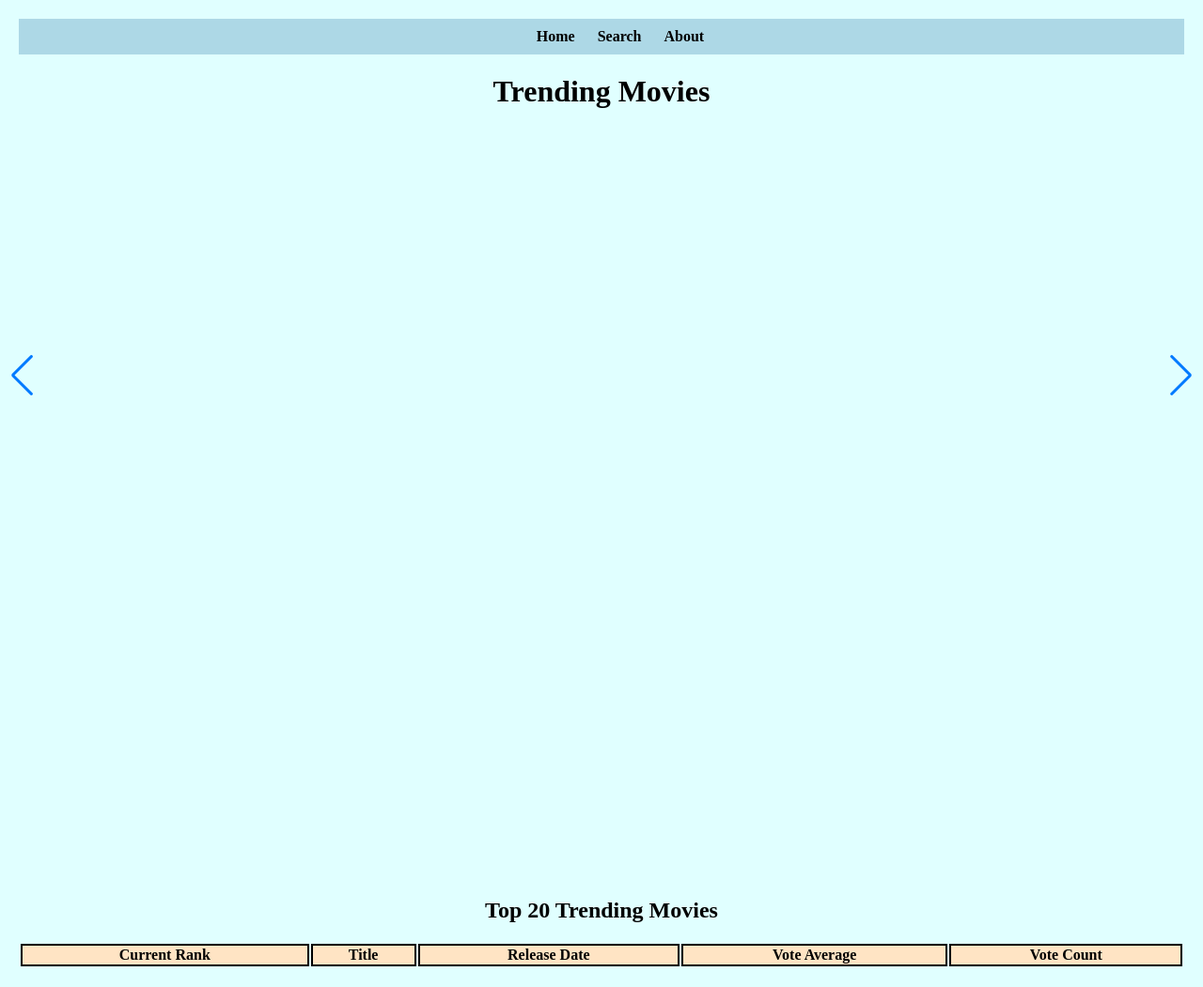
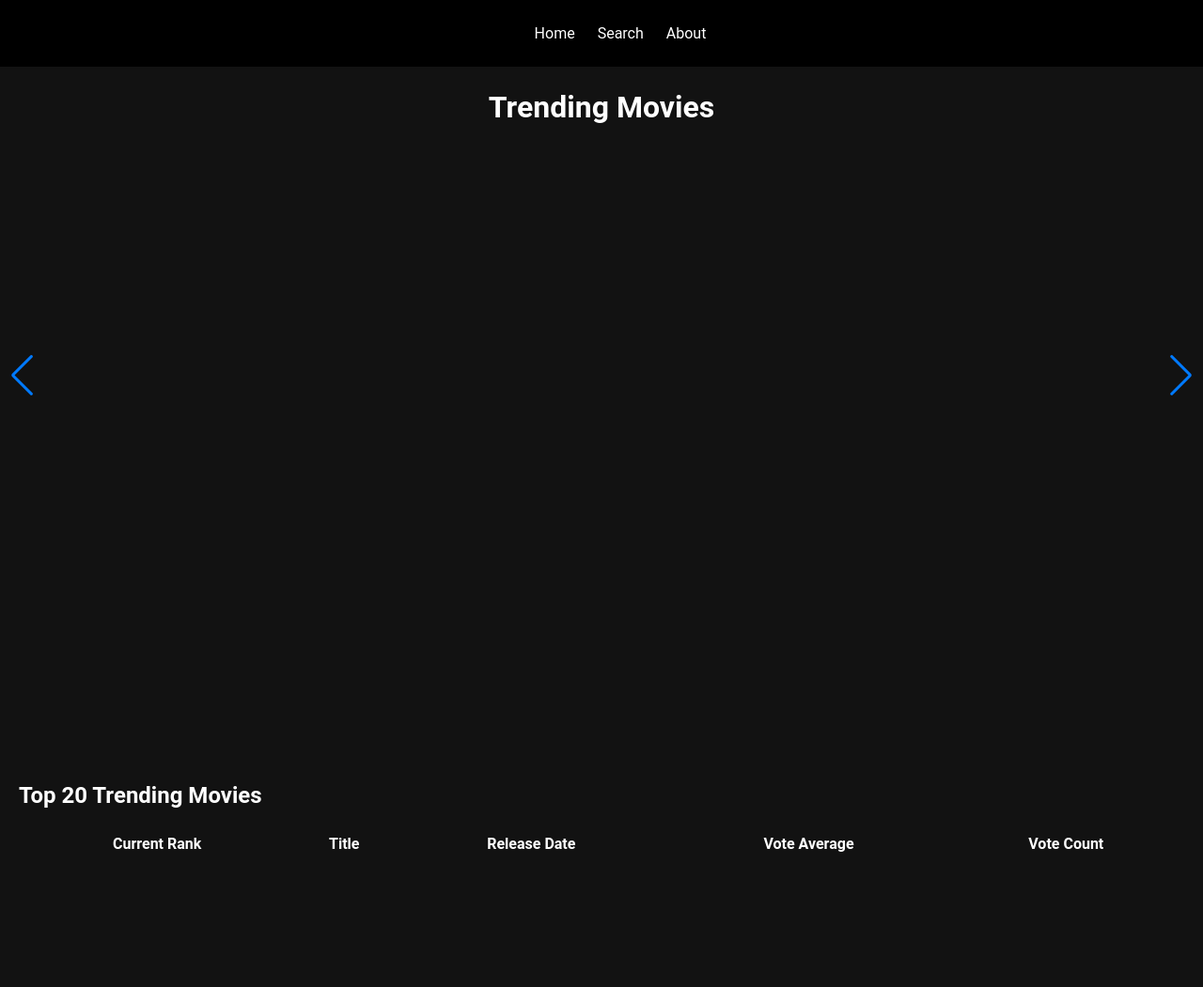
Before and after one commit to mtstarcher/INST377-Project, a website: page public/home.html in a window 1280 px wide. Shown: the whole page at 94% size. After the commit the page ends 956 px from the top, so only its background shows below. Drawn offline with nearby package versions, Linux system fonts and the light colour scheme; no server answers.

Commit message:
added more complex styling

```diff
--- a/public/home.css
+++ b/public/home.css
@@ -1,18 +1,26 @@
-
 #main-nav {
-    font-weight: bold;
-    background-color: lightblue;
+  background-color: rgb(0,0,0);
   text-align: center;
+  font-family: 'Roboto', sans-serif;
+  color: white;
+  position:absolute;
+  top:0;
+  left:0;
+  right:0;
+  width:100%;
 }
 
 #main-nav li:hover {
-    background-color: lavender;
-    color: black;
+color: white;
+transform: scale(1.2);
+text-shadow: none;
+background-color: rgb(101,8,8);
 }
 
 #main-nav li {
   display: inline-block;
   position: relative;
+  transition: color 0.3s ease, transform 0.3s ease, background-color 0.3s ease;
 }
 
 #main-nav ul li {
@@ -22,31 +30,51 @@
   text-align: center;
 }
 
+#pageTitle {
+margin-top: 75px;
+text-align: center
+}
+
 a {
   text-decoration: none;
   color: inherit;
 }
 
 body {
-    background-color: lightcyan;
+  background-color: rgb(18,18,18);
+  font-family: 'Roboto';
+  color: white;
+  padding: 20px;
+  margin: 0;
+  animation: fadeIn 1s ease-in-out;
+  opacity: 0;
+  animation-fill-mode: forwards;
 }
 
-#pageTitle {
-    text-align: center;
+@keyframes fadeIn {
+  from {
+      opacity: 0;
   }
+  to {
+      opacity: 1;
+  }
+}
+
 
 
 /* Swiper container Styling (Some elements below do not appear on HTML file since they are being created in JS */
 
 /* Entire swiper container */
 .swiper-container {
-  padding: 10px;
+width: 100%;
+height: 600px;
+padding: 20px;
 }
 
 /* Area where the slides of the movie pictures go */
 .swiper-wrapper {
 display: flex;
-  gap: 1px;
+gap: 10px;
 }
 
 /* Movie Object box (created dynamically in JS) */
@@ -72,7 +100,7 @@ body {
 bottom: 10px;
 left: 10px;
 color: white;
-  background-color: rgba(0, 0, 0, 0.6);
+background-color: rgb(126,12,12);
 font-size: 18px;
 font-weight: bold;
 padding: 5px 10px;
@@ -84,38 +112,15 @@ body {
 color: #fff;
 }
 
-body {
-  padding: 20px;
-  margin: 0;
-}
-
 /* Row at Bottom where you can click on whatever number in the sequence and be redirected to it */
 /* this might be removed later though, but whomever is working on the frontend JS will take care of it */
 .swiper-pagination {
-  margin-top: 100px;
-}
-
-#movieTable th, tr {
-  font-weight: bold;
-  gap: 10px;
-  background-color: bisque;
-  border : 2px black solid;
-}
-
-tbody tr, td{
-  text-align:center;
-  gap: 20px;
-  background-color: lightskyblue;
-  border: 2px black solid;
+position: top;
 }
 
 #movieTable {
+text-align: center;
+margin: 25px 0;
 width: 100%;
-  margin-top:20px;
-  margin-left: auto;
-  margin-right: auto;
+
 }
-
-#t20tm {
-  text-align: center;
-}
```
Lines whose indentation alone changed are shown as unchanged.
